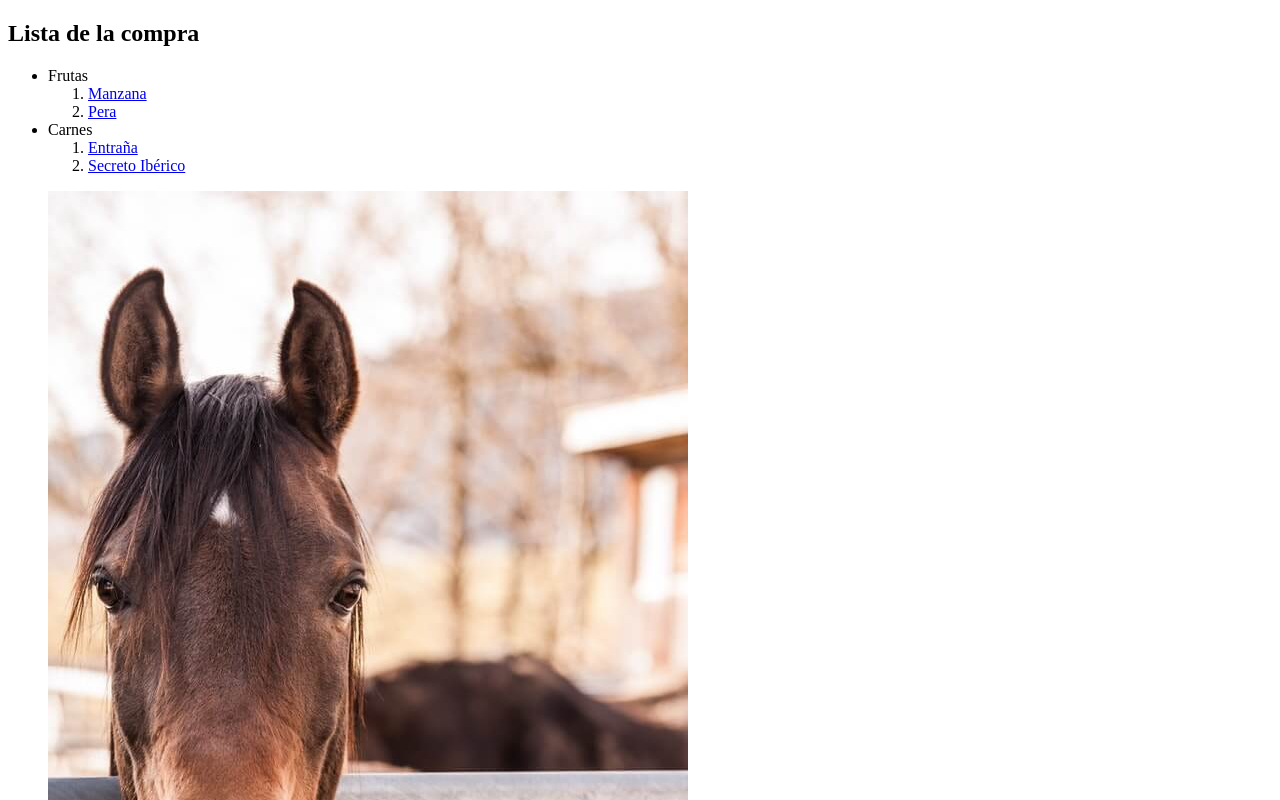
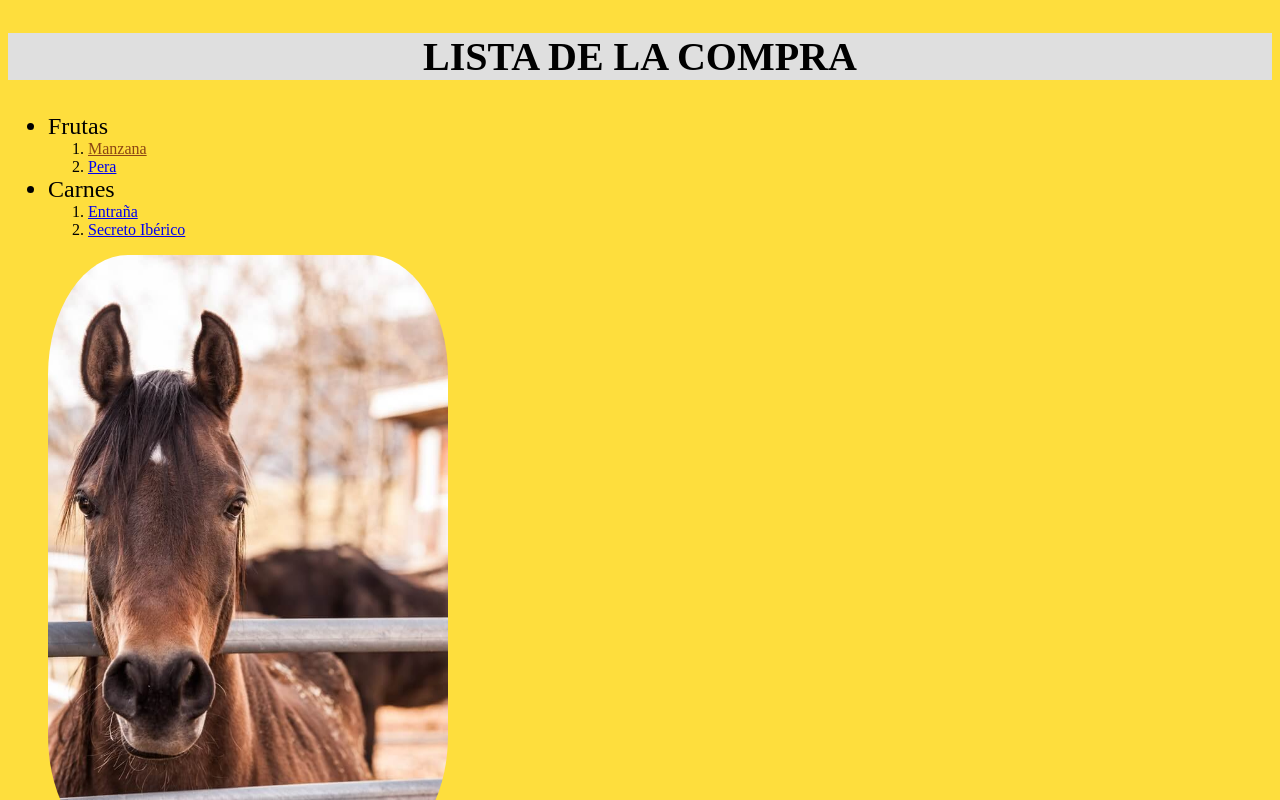
Before and after one commit to AlbertoFa82/Repositorionoob, a plain HTML site: page index.html in a window 1280 px wide. Shown: the top 800 px of the page. Drawn offline with Linux system fonts and the light colour scheme.

Commit message:
add cssgit status

```diff
--- a/index.html
+++ b/index.html
@@ -9,16 +9,16 @@
     <title>Hola mundo</title>
     <link rel="stylesheet" href="/style.css">
 </head>
-<body>
+<body class="fondo">
   <main>
     <section>
       <h1>Lista de la compra</h1>
 <!-- Listas anidadas -->
       <ul>
-        <li>Frutas</li>
+        <li class="parrafo">Frutas</li>
         <ol>
           <li>
-            <a href="https://www.pequerecetas.com/receta/manzana-18-recetas/"  target="_blank" rel="noopener noreferrer">
+            <a id="texto" href="https://www.pequerecetas.com/receta/manzana-18-recetas/"  target="_blank" rel="noopener noreferrer">
               Manzana
             </a>
           </li>
@@ -28,7 +28,7 @@
             </a>
           </li>
         </ol>
-        <li>Carnes</li>
+        <li class="parrafo2">Carnes</li>
         <ol>
           <li>
             <a href="https://www.directoalpaladar.com/recetas-de-carnes-y-aves/entrana-a-plancha-sabroso-corte-argentino-que-te-encantara-descubrir-no-has-hecho"  target="_blank" rel="noopener noreferrer">
@@ -46,7 +46,7 @@
     <section>
       <!-- Imagenes -->
       <figure>
-        <img src="./pics/pequeña.jpg"
+        <img class="img1" src="./pics/pequeña.jpg"
           alt="Imagen de Caballo"
           />
           <figcaption>Caballo posando</figcaption>
@@ -54,7 +54,7 @@
       </section>
       <section>
         <!-- Video -->
-        <video controls  preload="auto">
+        <video class="vid1" controls  preload="auto">
         <source  src="./pics/mov/caballo.m4v#t=10,20">
       </video>
     </section>
@@ -77,12 +77,13 @@
         <input type="cp" name="cp" id="cp" autocomplete="on" required>
       </label>
       <input type="submit">
-      <!-- Select malo -->
+      <!-- Formulario malo -->
       <select name="" id="">
         <option value="España">España</option>
         <option value="Francia">Francia</option>
         <option value="Marruecos">Marruecos</option>
       </select>
+      <!-- Formmulario facil -->
       <input list="paises">
       <datalist id="paises">
         <option value="España"></option>
--- a/style.css
+++ b/style.css
@@ -0,0 +1,38 @@
+h1{
+    color:black;
+    font-size: 40px;
+    text-align: center;
+    text-transform:uppercase;
+    text-align:center;
+  background:#dfdfdf;
+}
+{
+  text-transform:uppercase;
+  font-size:72px;
+  font-family:'Verdana';
+  padding:30px;
+}
+/* class */
+.parrafo{
+    color: black;
+    font-size: 24px;
+}
+.parrafo2{
+    color: black;
+    font-size: 24px;
+}
+/* id */
+#texto{
+    color: saddlebrown;
+}
+.fondo{
+background-color:rgb(254, 222, 61)
+}
+.img1{
+    width: 400px;;
+    border-radius: 20%;
+}
+.vid1{
+    border-radius: 15%;
+    border-style: groove;
+}
```
